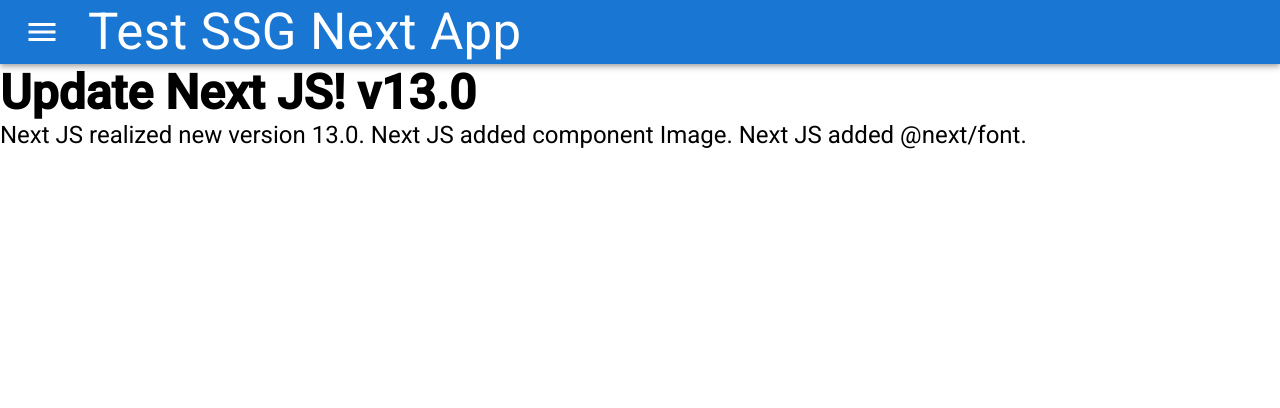
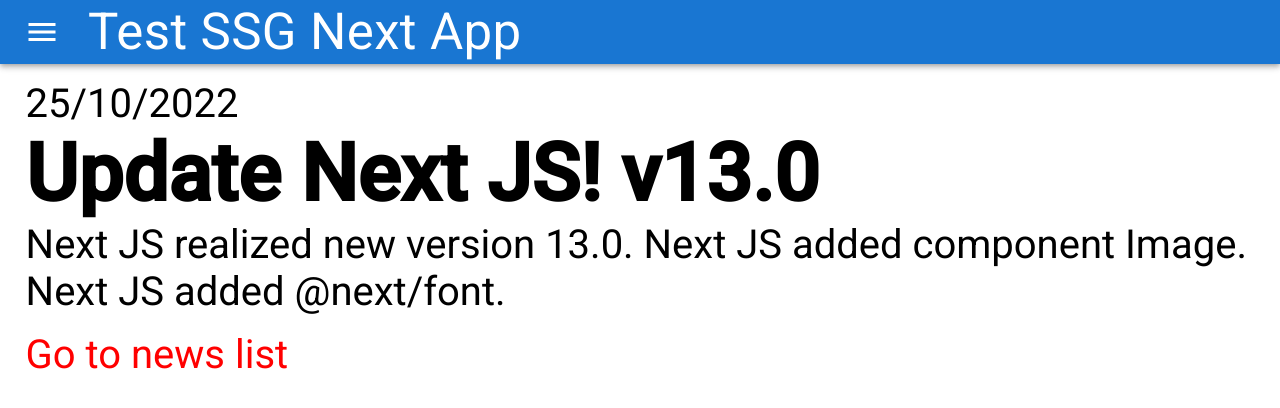
Before and after one commit to andrei1994rus/test-ssg-next, a Next.js app: page /news/1 in a window 1280 px wide. Shown: the top 408 px of the page. Built offline with nearby package versions, Linux system fonts and the light colour scheme.

Commit message:
add css and link to go to posts and news list

```diff
--- a/src/app/blog/page.tsx
+++ b/src/app/blog/page.tsx
@@ -2,6 +2,7 @@
 import Link from 'next/link';
 import { Metadata } from 'next';
 import { Post } from '@/types/types';
+import styles from '@/styles/Blog.module.css';
 
 export const metadata: Metadata = {
   title: 'Blog page | Next',
@@ -13,6 +14,7 @@
 
   return (
     <>
+      <div className={styles.blog}>
         <h1>Blog page</h1>
         <ul>
           {posts.map((post: Post) => (
@@ -21,6 +23,7 @@
             </li>
           ))}
         </ul>
+      </div>
     </>
   );
 }
--- a/src/app/news/[id]/page.tsx
+++ b/src/app/news/[id]/page.tsx
@@ -1,6 +1,8 @@
 import { Metadata } from 'next';
 import { getAllNews, getNewsById } from '@/services/getNews';
 import { Props, News, singleNews } from '@/types/types';
+import styles from '@/styles/News.module.css';
+import Link from 'next/link';
 
 export const metadata: Metadata = {
   title: 'News page | Next',
@@ -32,15 +34,32 @@
     }
   } catch (e) {
     console.warn(e);
-    return <div className="div_error">Not found news!</div>;
+    return (
+      <>
+        <div className={styles.news}>
+          <div className={styles.news__error}>Not found news!</div>
+
+          <div className={styles.news__comeback}>
+            <Link href="/blog">Go to news list</Link>
+          </div>
+        </div>
+      </>
+    );
   }
   const { title, body, date } = news;
 
   return (
     <>
-      <div className="div__news">
-        <h1>{title}</h1>
-        <p>{body}</p>
+      <div className={styles.news}>
+        <div className={styles.news__date}>{date}</div>
+        <div className={styles.news__title}>
+          <h1>{title}</h1>
+        </div>
+        <div className={styles.news__body}>{body}</div>
+
+        <div className={styles.news__comeback}>
+          <Link href="/news">Go to news list</Link>
+        </div>
       </div>
     </>
   );
--- a/src/app/news/page.tsx
+++ b/src/app/news/page.tsx
@@ -2,6 +2,7 @@
 import Link from 'next/link';
 import { Metadata } from 'next';
 import { News, singleNews } from '@/types/types';
+import styles from '@/styles/News.module.css';
 
 export const metadata: Metadata = {
   title: 'News page | Next',
@@ -14,6 +15,7 @@
 
   return (
     <>
+      <div className={styles.news}>
         <h1>News page</h1>
         <ul>
           {result.map((news: singleNews) => (
@@ -22,6 +24,7 @@
             </li>
           ))}
         </ul>
+      </div>
     </>
   );
 }
--- /dev/null
+++ b/src/styles/News.module.css
@@ -0,0 +1,20 @@
+.news
+{
+  display: flex;
+  flex-direction: column;
+  justify-content: space-between;
+  padding-left: 2vw;
+  font-size: 5vh;
+  padding-top: 2vh;
+}
+
+.news ul
+{
+  padding-left: 2vw;
+}
+
+.news__comeback
+{
+  color: red;
+  padding-top: 2vh;
+}
```
Also changed, not shown: src/app/blog/[id]/page.tsx (+24 -5 lines), src/styles/Blog.module.css (added, +14 -0 lines), src/styles/Post.module.css (added, +15 -0 lines). Lines whose indentation alone changed are shown as unchanged.
